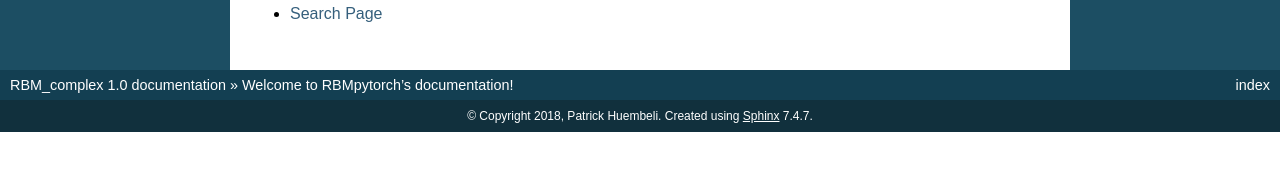
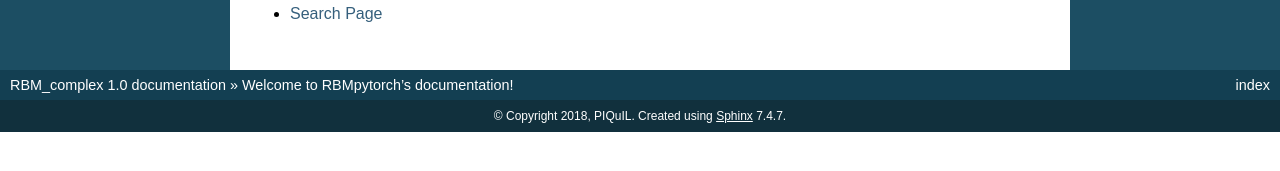
Before and after one commit to PIQuIL/QuCumber, a Sphinx documentation site: the page built from rbm/documentation/index.rst, in a window 1280 px wide. Shown: the part 186-357 px from the top of the page. Built offline with Sphinx 7.4.7, drawn with Linux system fonts in a browser that asks for light colours.

Commit message:
Sphinx Author Changed

```diff
--- a/rbm/documentation/conf.py
+++ b/rbm/documentation/conf.py
@@ -51,8 +51,8 @@ master_doc = 'index'
 
 # General information about the project.
 project = 'RBM_complex'
-copyright = '2018, Patrick Huembeli'
-author = 'Patrick Huembeli'
+copyright = '2018, PIQuIL'
+author = 'PIQuIL'
 
 # The version info for the project you're documenting, acts as replacement for
 # |version| and |release|, also used in various other places throughout the
@@ -144,7 +144,7 @@ latex_elements = {
 #  author, documentclass [howto, manual, or own class]).
 latex_documents = [
     (master_doc, 'RBM_complex.tex', 'RBM\\_complex Documentation',
-     'Patrick Huembeli', 'manual'),
+     'PIQuIL', 'manual'),
 ]
 
 
```
Also changed, not shown: 1 other file.
